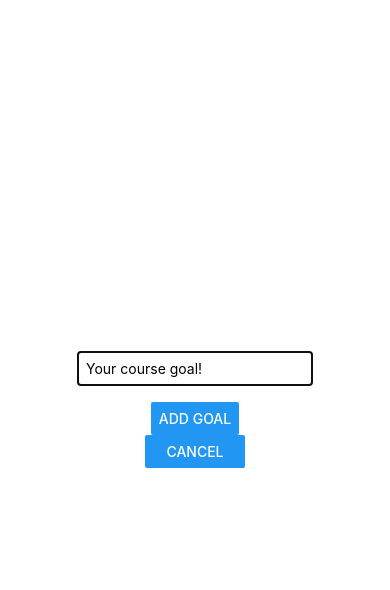
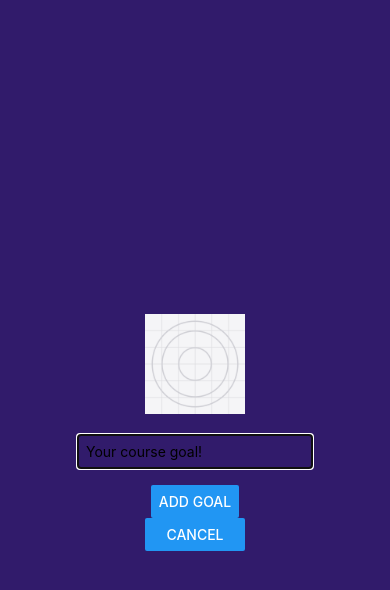
Before and after one commit to parkuiery/React_Native_Study, a React Native app in the folder goal_tracking_app/: screen / in a window 390 px wide. Both pictures are taken after a click on the button "ADD NEW GOAL". Shown: the top 590 px of the page. Built offline with nearby package versions, Linux system fonts and the light colour scheme.

Commit message:
⚡️ :: image

```diff
--- a/goal_tracking_app/components/GoalInput.js
+++ b/goal_tracking_app/components/GoalInput.js
@@ -1,5 +1,12 @@
 import { useState } from "react";
-import { StyleSheet, View, TextInput, Button, Modal } from "react-native";
+import {
+  StyleSheet, View,
+  TextInput,
+  Button,
+  Modal,
+  Image,
+} from "react-native";
+
 
 function GoalInput(props) {
     const [enteredGoalText, setEnteredGoalText] = useState("");
@@ -16,6 +23,10 @@ function GoalInput(props) {
     return (
       <Modal visible={props.visible} animationType="slide">
         <View style={styles.inputContainer}>
+          <Image
+            style={styles.image}
+            source={require(".././assets/icon.png")}
+          />
           <TextInput
             style={styles.textInput}
             placeholder='Your course goal!'
@@ -40,10 +51,13 @@ const styles = StyleSheet.create({
         flex: 1,
         justifyContent: "center",
         alignItems: "center",
-        marginBottom: 24,
         padding: 16,
-        borderBottomWidth: 1,
-        borderBottomColor: "#cccccc",
+        backgroundColor: "#311b6b"
+      },
+      image: {
+        width: 100,
+        height: 100,
+        margin: 20,
       },
       textInput: {
         borderWidth: 1,
```
